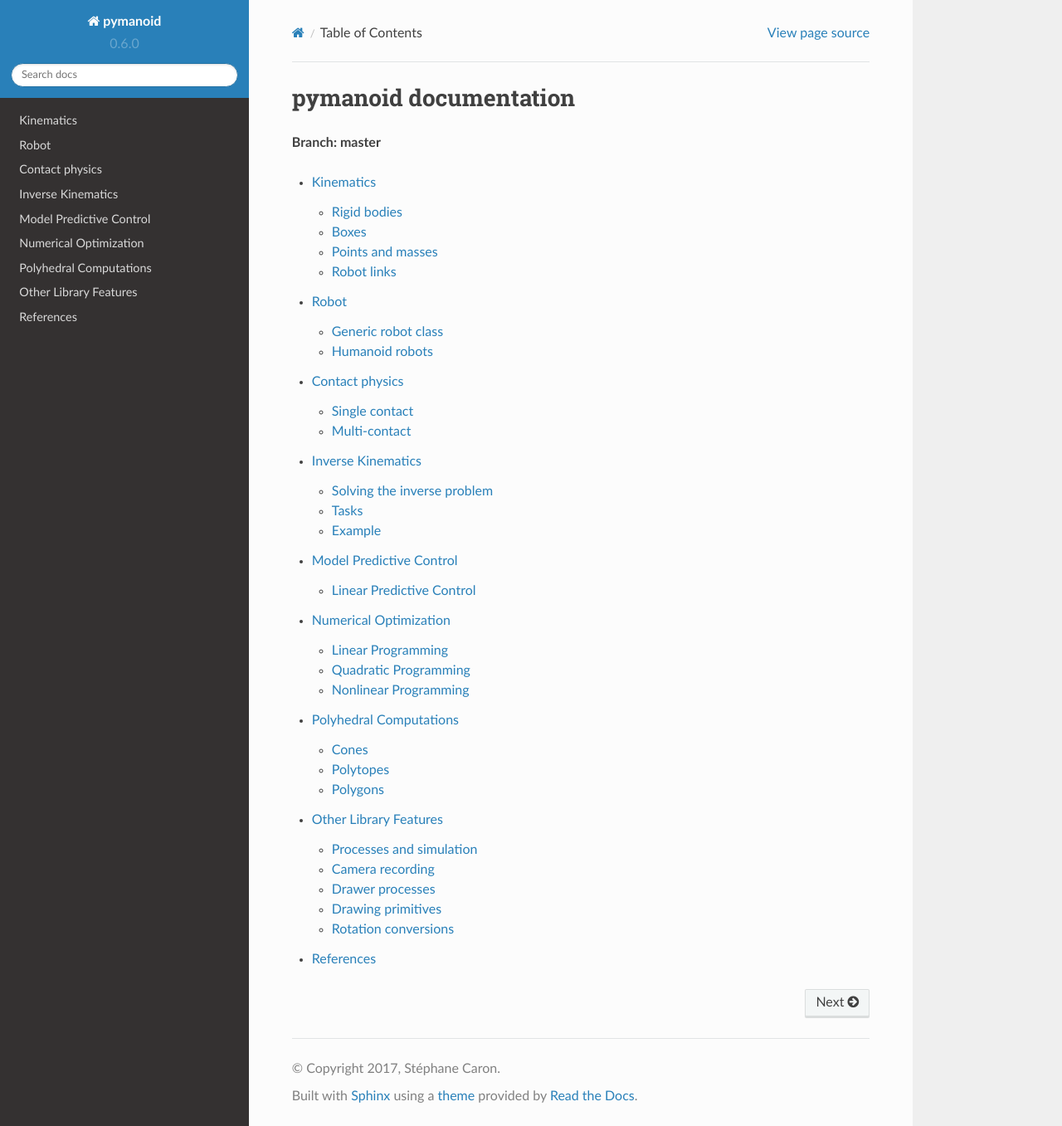
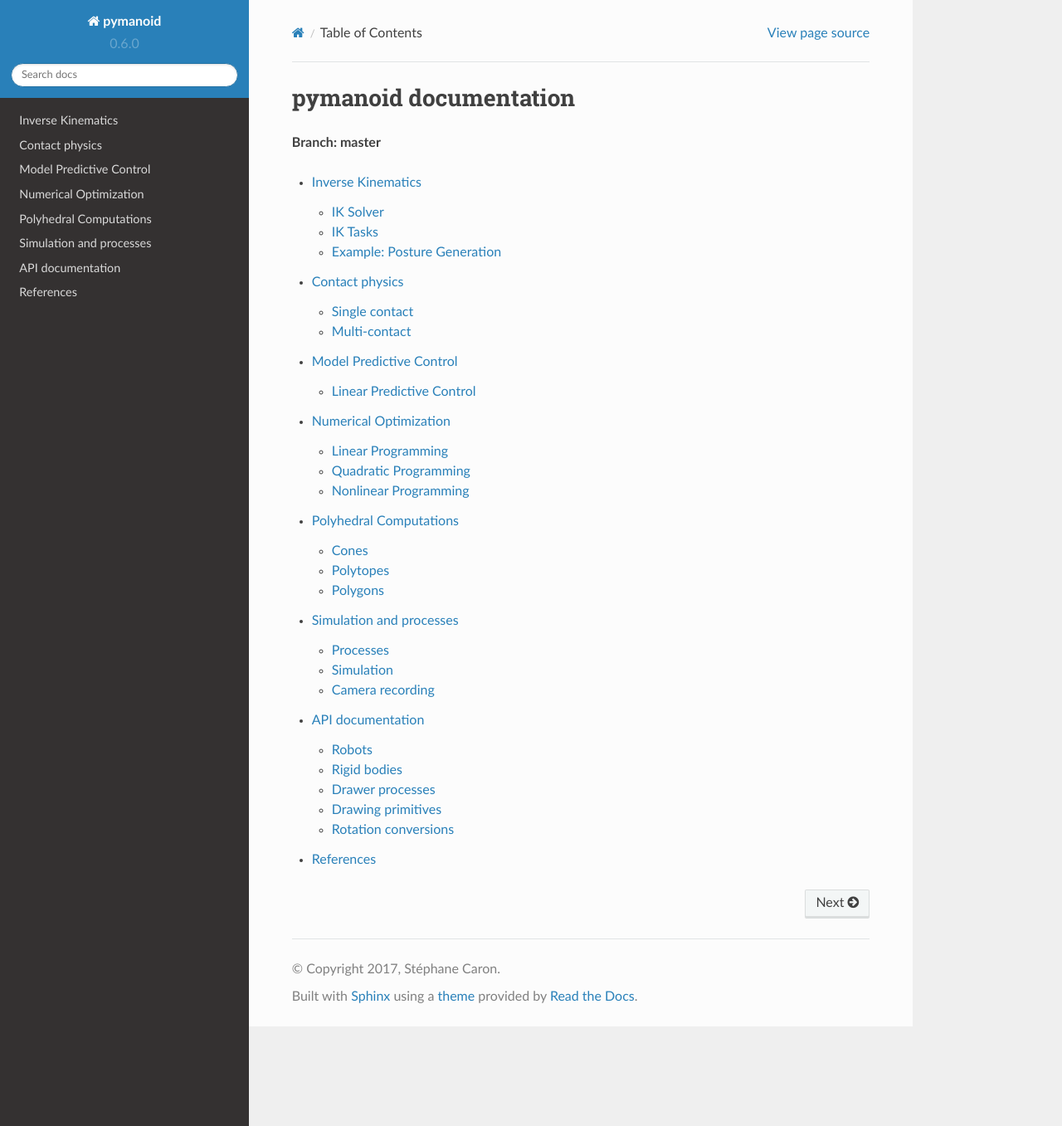
Before and after one commit to stephane-caron/pymanoid, a Sphinx documentation site: the page built from doc/source/index.rst, in a window 1280 px wide and 1357 px high. Shown: the whole window at 83% size. Built offline with Sphinx 7.4.7 and the Read the Docs theme 2.0.0, drawn with Linux system fonts in a browser that asks for light colours.

Commit message:
:lipstick:

```diff
--- a/doc/source/conf.py
+++ b/doc/source/conf.py
@@ -160,7 +160,7 @@ html_theme = 'sphinx_rtd_theme'
 # Add any paths that contain custom static files (such as style sheets) here,
 # relative to this directory. They are copied after the builtin static files,
 # so a file named "default.css" will overwrite the builtin "default.css".
-html_static_path = ['static']
+html_static_path = ['images']
 
 # Add any extra paths that contain custom files (such as robots.txt or
 # .htaccess) here, relative to this directory. These files are copied
--- a/doc/source/index.rst
+++ b/doc/source/index.rst
@@ -5,16 +5,16 @@ pymanoid documentation
 ######################
 
 .. **Release 0.6.0 -- December 16, 2016**
+
 **Branch: master**
 
 .. toctree::
 
-    kinematics.rst
-    robot.rst
+    inverse-kinematics.rst
     contact-physics.rst
-    inverse-kinematics.rst
     model-predictive-control.rst
     numerical-optimization.rst
     polyhedral-computations.rst
-    other-library-features.rst
+    simulation-and-processes.rst
+    api-documentation.rst
     references.rst
--- a/doc/source/inverse-kinematics.rst
+++ b/doc/source/inverse-kinematics.rst
@@ -2,22 +2,22 @@
 Inverse Kinematics
 ******************
 
-Solving the inverse problem
-===========================
+IK Solver
+=========
 
 .. autoclass:: pymanoid.ik.IKSolver
     :members:
     :undoc-members:
 
-Tasks
-=====
+IK Tasks
+========
 
 .. automodule:: pymanoid.tasks
     :members:
     :undoc-members:
 
-Example
-=======
+Example: Posture Generation
+===========================
 
 The example script ``examples/inverse_kinematics.py`` shows how to use the
 robot IK to generate whole-body motions. Let us execute it step by step. First,
--- a/doc/source/robot.rst
+++ /dev/null
@@ -1,17 +0,0 @@
-*****
-Robot
-*****
-
-Generic robot class
-===================
-
-.. autoclass:: pymanoid.robot.Robot
-    :members:
-    :undoc-members:
-
-Humanoid robots
-===============
-
-.. autoclass:: pymanoid.robot.Humanoid
-    :members:
-    :undoc-members:
```
Also changed, not shown: doc/source/api-documentation.rst (added, +35 -0 lines), doc/source/kinematics.rst (deleted, +0 -38 lines), doc/source/simulation-and-processes.rst (renamed from doc/source/other-library-features.rst, +8 -23 lines).
